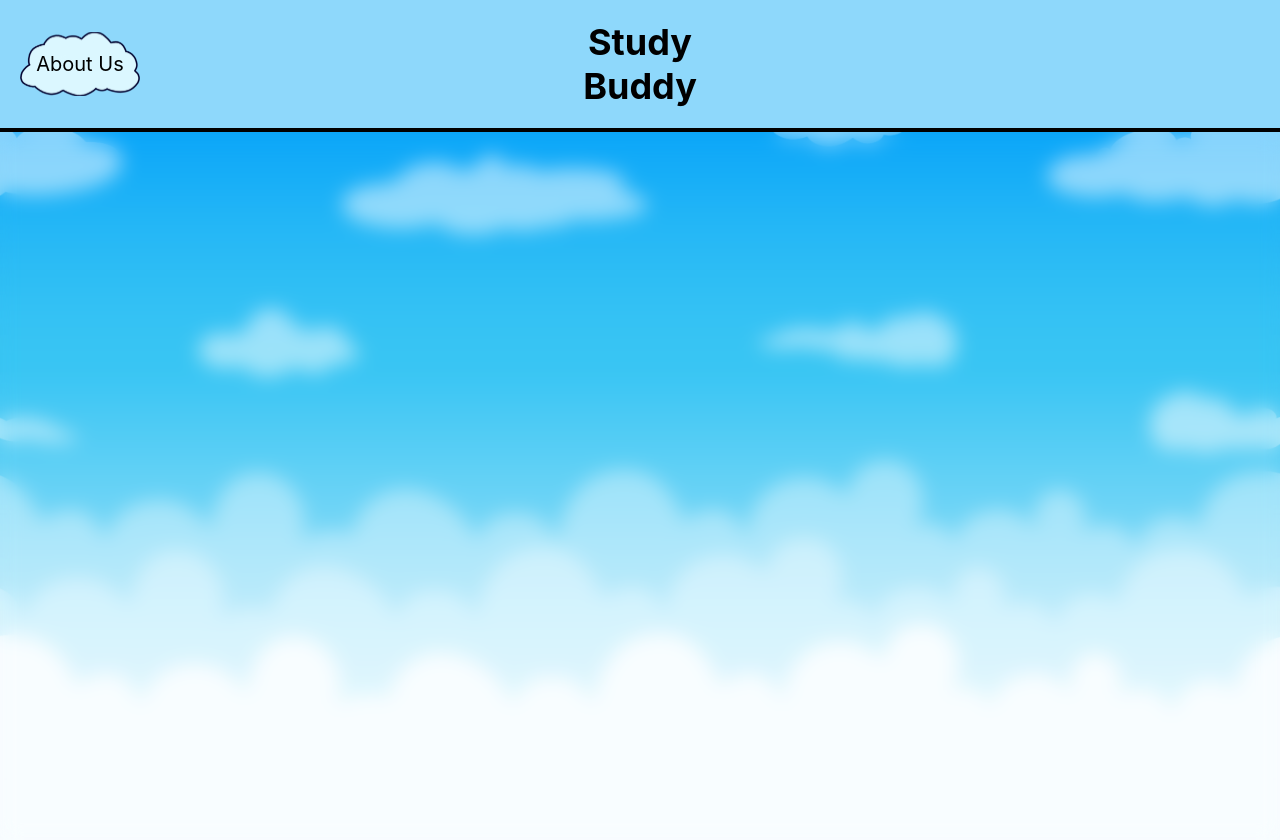
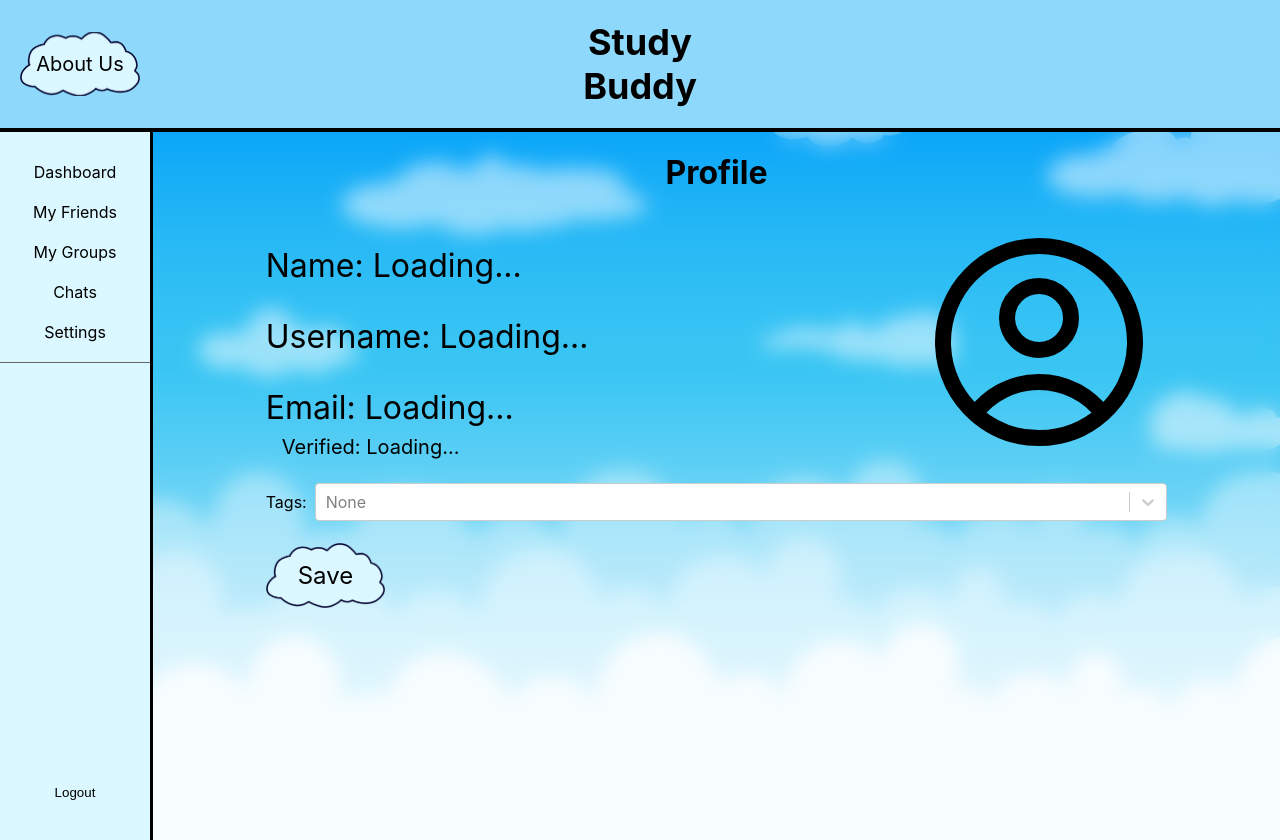
Before and after one commit to nguyenkkent/StuddyBuddy-Individual, a React (Create React App) app in the folder application/frontend/: page /profile/1 in a window 1280 px wide. Built offline with nearby package versions, Linux system fonts and the light colour scheme; no server answers; sample sign-in values are in the browser's storage.

Commit message:
view profile of another user

```diff
--- a/application/frontend/src/App.js
+++ b/application/frontend/src/App.js
@@ -104,6 +104,11 @@ function App() {
                   user?.isFirstTime ? <Navigate to="/first-time" /> : <Profile />
                 ) : <PleaseLogin />
               } />
+              <Route path="/profile/:id" element={
+                user ? (
+                  user?.isFirstTime ? <Navigate to="/first-time" /> : <Profile />
+                ) : <PleaseLogin />
+              } />
             </Routes>
           </div>
         </div>
--- a/application/frontend/src/components/common/Sidebar.js
+++ b/application/frontend/src/components/common/Sidebar.js
@@ -9,7 +9,7 @@ const Sidebar = () => {
   const { dispatch } = useAuthContext();
 
   const whitelistPages = ["/dashboard", "/chats", "/my-groups", "/my-friends", "/settings", "/profile", "/add-friend", "/create-group"]
-  const showSideBar = whitelistPages.includes(location.pathname);
+  const showSideBar = whitelistPages.includes(location.pathname.split("/", 2).join("/"));
 
   function handleLogout() {
     //delete json web token from browser storage
--- a/application/frontend/src/components/common/UserCard.js
+++ b/application/frontend/src/components/common/UserCard.js
@@ -9,7 +9,11 @@ function UserCard(props) {
           <div className='username'>{props.user.username}</div>
           <div>Tags: {props.user.tags.join(", ") || "N/A"}</div>
         </div>
-        <Link to="/chats">Chat</Link>
+        {
+          props.profile ?
+          <Link to={`/profile/${props.user._id}`}>Profile</Link> :
+          <Link to="/chats">Chat</Link>
+        }
       </div>
     </div>
   );
--- a/application/frontend/src/components/pages/AddFriend.js
+++ b/application/frontend/src/components/pages/AddFriend.js
@@ -86,6 +86,7 @@ const AddFriend = () => {
             // TODO: Change 'Chat' -> 'Add' or 'Profile'
             <UserCard
               user={user}
+              profile
             />
           ))}
         </div>
--- a/application/frontend/src/components/pages/Profile.js
+++ b/application/frontend/src/components/pages/Profile.js
@@ -1,11 +1,40 @@
-import React, { useState } from "react";
+import React, { useEffect, useState } from "react";
 import Sidebar from "../common/Sidebar";
 import Select from 'react-select'
 import "../../css/Profile.css"
 import { useAuthContext } from "../../hooks/useAuthContext";
+import { useParams } from "react-router-dom";
+import axiosClient from "../../axiosClient";
 
 function Profile() {
+  const params = useParams();
+
+  const { user } = useAuthContext()
+
   const [tags, setTags] = useState([]);
+  const [data, setData] = useState(params.id ? null : user);
+
+  useEffect(() => {
+    if (data){
+      return;
+    }
+    const fetchUser = async () => {
+      try {
+        // FIXME: do not return sensitive information like email and password
+        const response = await axiosClient.get("/api/add-friend", {
+          //send authorization header for middleware to intercept
+          headers: {
+            'Authorization': `Bearer ${user.token}`,
+            'searchTerm': params.id
+          }
+        });
+        setData(response.data.potentialFriends[0]);
+      } catch (error) {
+        console.error("Error fetching user:", error);
+      }
+    };
+    fetchUser();
+  });
 
   // tag options
   const options = [
@@ -17,7 +46,6 @@ function Profile() {
     { value: 'computer science', label: 'Computer Science' }
   ]
 
-  const { user } = useAuthContext();
 
   return (
     <div className="profile-container">
@@ -26,12 +54,12 @@ function Profile() {
         <div className="profile-info">
           <div className="profile-detail">
             <div className="profile-detail-main">
-              <p>Name: {user?.name || "???"}</p>
-              <p>Username: {user?.username || "???"}</p>
-              <p>Email: {user?.email || "???"}</p>
+              <p>Name: {data === null ? "Loading..." : (data?.name || "???")}</p>
+              <p>Username: {data === null ? "Loading..." : (data?.username || "???")}</p>
+              <p>Email: {data === null ? "Loading..." : (data?.email || "???")}</p>
             </div>
             <div className="profile-detail-verify">
-              <p>Verified: {user?.isVerified ? "YES" : "NO"}</p>
+              <p>Verified: {data === null ? "Loading..." : (data?.isVerified ? "YES" : "NO")}</p>
             </div>
           </div>
           <svg fill="none" viewBox="0 0 24 24" strokeWidth="1.5" stroke="currentColor" className="profile-img">
```
